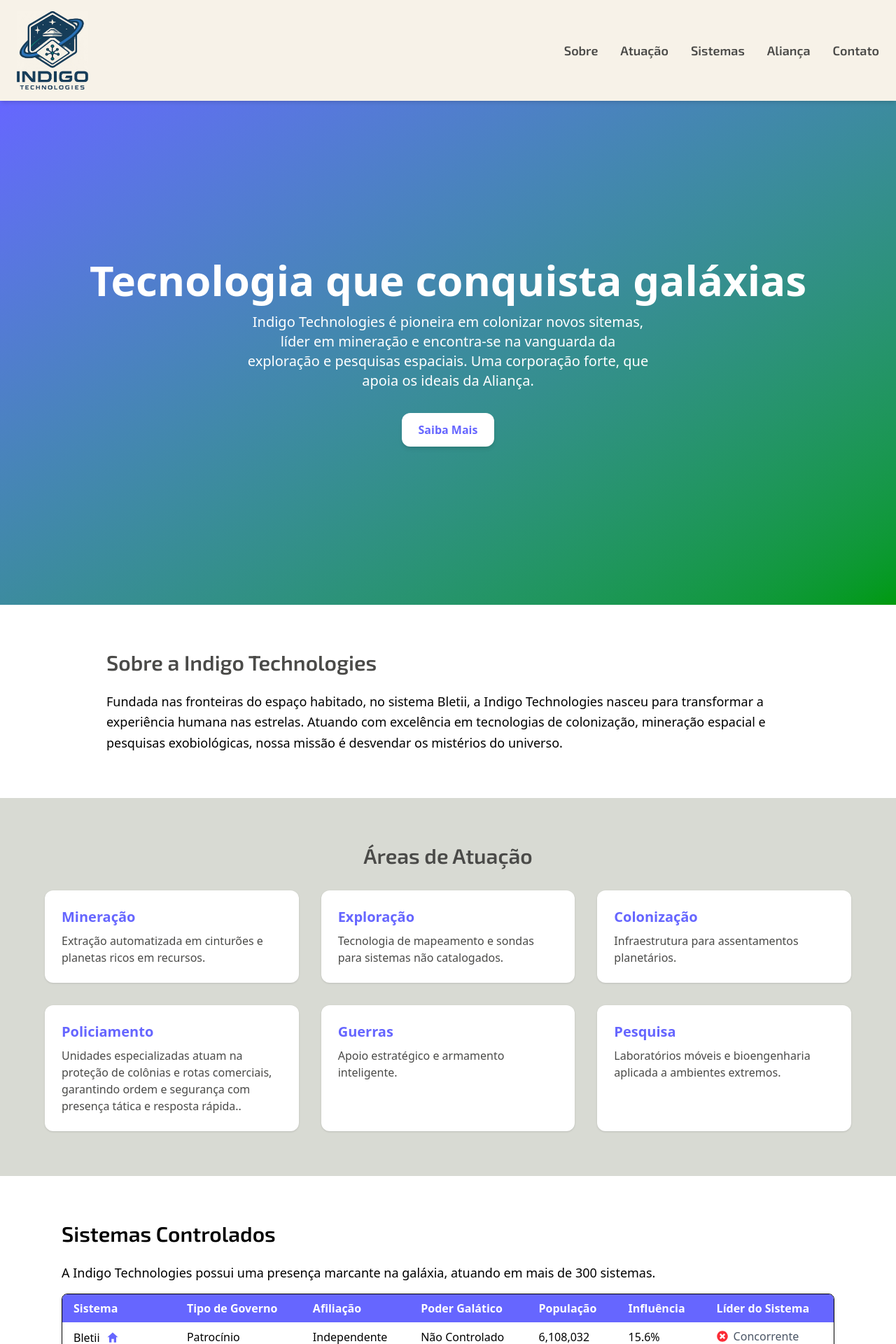
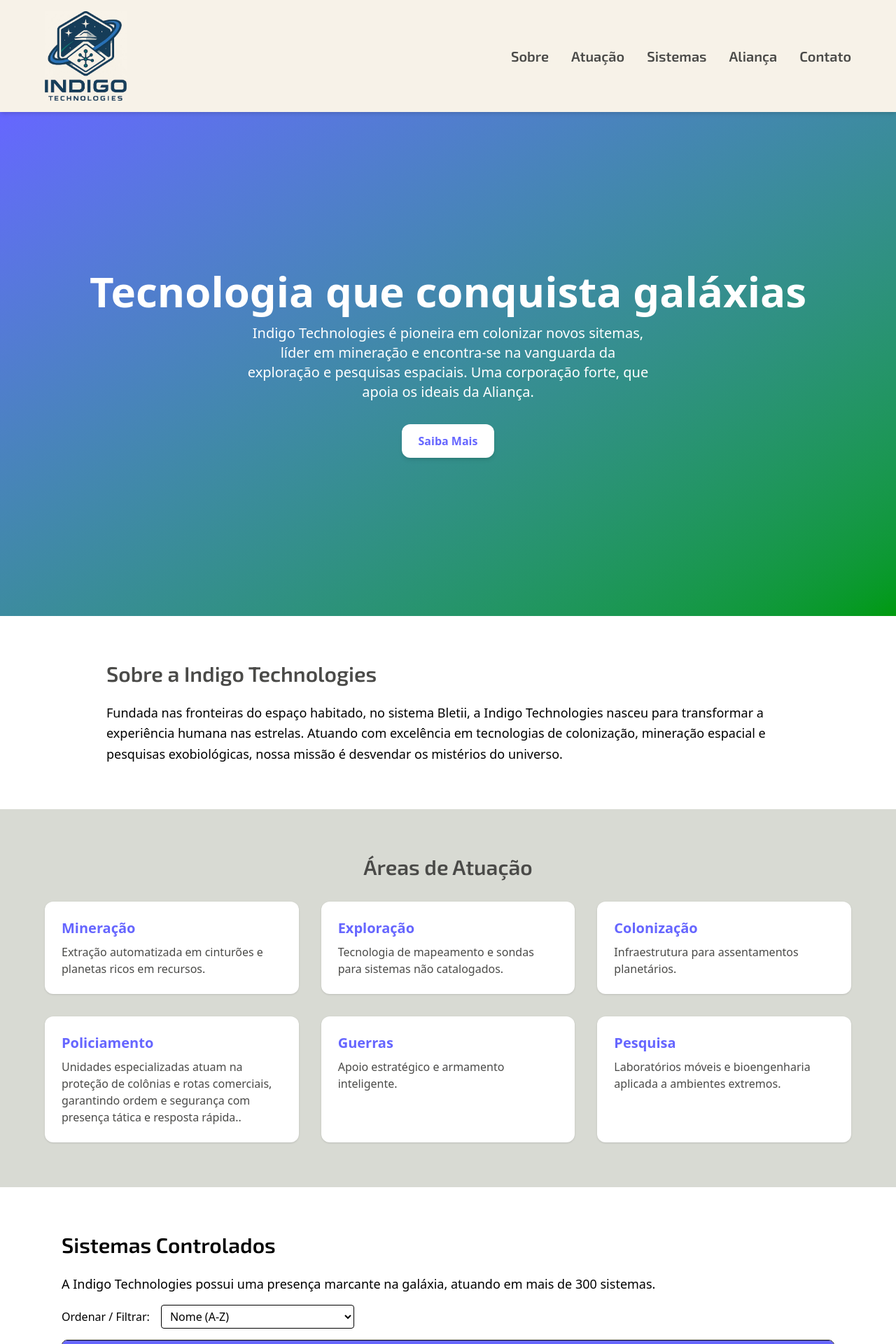
Before and after one commit to caiohrgm/indigo-website, a React (Vite) app in the folder project/: page / in a window 1280 px wide. Shown: the top 1920 px of the page at 70% size. Built offline with nearby package versions, Linux system fonts and the light colour scheme.

Commit message:
add filter to system table and colored by powerplay

```diff
--- a/project/src/components/NavBar.tsx
+++ b/project/src/components/NavBar.tsx
@@ -1,52 +1,3 @@
-// import { useState } from "react";
-// import { Menu, X } from "lucide-react";
-// import indigo_logo from "../assets/indigo_logo.png"
-
-// export function Navbar() {
-//   const [isOpen, setIsOpen] = useState(false);
-
-//   return (
-//     <nav className="bg-[#f7f2e8] shadow-md px-6 py-4 sticky top-0 z-50">
-//       <div className="flex justify-between items-center">
-//         {/* Substituindo texto pelo logo */}
-//         <img
-//           src={indigo_logo}
-//           alt="Logo Indigo Technologies"
-//           className="h-35 w-auto object-contain"
-//         />
-
-//         {/* Botão de menu hamburguer para mobile */}
-//         <button
-//           className="md:hidden text-indigo-blue cursor-pointer"
-//           onClick={() => setIsOpen(!isOpen)}
-//         >
-//           {isOpen ? <X size={28} /> : <Menu size={28} />}
-//         </button>
-
-//         {/* Menu normal (desktop) */}
-//         <ul className="hidden md:flex gap-6 text-sm font-medium text-[#4A4A48]">
-//           <li><a href="#about" className="hover:text-indigo-blue">Sobre</a></li>
-//           <li><a href="#domains" className="hover:text-indigo-blue">Atuação</a></li>
-//           <li><a href="#systems" className="hover:text-indigo-blue">Sistemas</a></li>
-//           <li><a href="#alliance" className="hover:text-indigo-blue">Aliança</a></li>
-//           <li><a href="#contact" className="hover:text-indigo-blue">Contato</a></li>
-//         </ul>
-//       </div>
-
-//       {/* Menu Mobile Dropdown */}
-//       {isOpen && (
-//         <ul className="flex flex-col gap-4 mt-4 text-sm font-medium text-[#4A4A48] md:hidden">
-//           <li><a href="#about" className="hover:text-indigo-blue">Sobre</a></li>
-//           <li><a href="#domains" className="hover:text-indigo-blue">Atuação</a></li>
-//           <li><a href="#systems" className="hover:text-indigo-blue">Sistemas</a></li>
-//           <li><a href="#alliance" className="hover:text-indigo-blue">Aliança</a></li>
-//           <li><a href="#contact" className="hover:text-indigo-blue">Contato</a></li>
-//         </ul>
-//       )}
-//     </nav>
-//   );
-// }
-
 import { useState } from "react";
 import { Menu, X } from "lucide-react";
 import indigo_logo from "../assets/indigo_logo.png";
@@ -56,12 +7,13 @@ export function Navbar() {
 
   return (
     <nav className="bg-[#f7f2e8] shadow-md px-6 py-4 sticky top-0 z-50">
-      <div className="flex justify-between items-center">
+      {/* Container centralizado */}
+      <div className="max-w-6xl mx-auto flex justify-between items-center">
         {/* Logo com altura controlada */}
         <img
           src={indigo_logo}
           alt="Logo Indigo Technologies"
-          className="h-20 md:h-28 w-auto object-contain"
+          className="h-22 md:h-32 w-auto object-contain"
         />
 
         {/* Botão menu mobile */}
@@ -72,24 +24,64 @@ export function Navbar() {
           {isOpen ? <X size={28} /> : <Menu size={28} />}
         </button>
 
-        {/* Menu desktop (ajuste de tamanho e alinhamento) */}
-        <ul className="hidden md:flex gap-8 md:text-base lg:text-lg font-medium text-[#4A4A48]">
-          <li><a href="#about" className="hover:text-indigo-blue font-exo-2 font-semibold">Sobre</a></li>
-          <li><a href="#domains" className="hover:text-indigo-blue font-exo-2 font-semibold">Atuação</a></li>
-          <li><a href="#systems" className="hover:text-indigo-blue font-exo-2 font-semibold">Sistemas</a></li>
-          <li><a href="#alliance" className="hover:text-indigo-blue font-exo-2 font-semibold">Aliança</a></li>
-          <li><a href="#contact" className="hover:text-indigo-blue font-exo-2 font-semibold">Contato</a></li>
+        {/* Menu desktop */}
+        <ul className="hidden md:flex gap-8 md:text-base lg:text-xl font-semibold text-[#4A4A48]">
+          <li>
+            <a href="#about" className="hover:text-indigo-blue font-exo-2 font-semibold">
+              Sobre
+            </a>
+          </li>
+          <li>
+            <a href="#domains" className="hover:text-indigo-blue font-exo-2 font-semibold">
+              Atuação
+            </a>
+          </li>
+          <li>
+            <a href="#systems" className="hover:text-indigo-blue font-exo-2 font-semibold">
+              Sistemas
+            </a>
+          </li>
+          <li>
+            <a href="#alliance" className="hover:text-indigo-blue font-exo-2 font-semibold">
+              Aliança
+            </a>
+          </li>
+          <li>
+            <a href="#contact" className="hover:text-indigo-blue font-exo-2 font-semibold">
+              Contato
+            </a>
+          </li>
         </ul>
       </div>
 
       {/* Menu Mobile Dropdown */}
       {isOpen && (
         <ul className="flex flex-col gap-4 mt-4 text-sm font-medium text-[#4A4A48] md:hidden">
-          <li><a href="#about" className="hover:text-indigo-blue font-exo-2 font-semibold">Sobre</a></li>
-          <li><a href="#domains" className="hover:text-indigo-blue font-exo-2 font-semibold">Atuação</a></li>
-          <li><a href="#systems" className="hover:text-indigo-blue font-exo-2 font-semibold">Sistemas</a></li>
-          <li><a href="#alliance" className="hover:text-indigo-blue font-exo-2 font-semibold">Aliança</a></li>
-          <li><a href="#contact" className="hover:text-indigo-blue font-exo-2 font-semibold">Contato</a></li>
+          <li>
+            <a href="#about" className="hover:text-indigo-blue font-exo-2 font-semibold">
+              Sobre
+            </a>
+          </li>
+          <li>
+            <a href="#domains" className="hover:text-indigo-blue font-exo-2 font-semibold">
+              Atuação
+            </a>
+          </li>
+          <li>
+            <a href="#systems" className="hover:text-indigo-blue font-exo-2 font-semibold">
+              Sistemas
+            </a>
+          </li>
+          <li>
+            <a href="#alliance" className="hover:text-indigo-blue font-exo-2 font-semibold">
+              Aliança
+            </a>
+          </li>
+          <li>
+            <a href="#contact" className="hover:text-indigo-blue font-exo-2 font-semibold">
+              Contato
+            </a>
+          </li>
         </ul>
       )}
     </nav>
--- a/project/src/components/Systems.tsx
+++ b/project/src/components/Systems.tsx
@@ -1,148 +1,10 @@
-// import { useState } from "react";
-// import systems from "../data/systems.json";
-
-// export function Systems() {
-//   const [page, setPage] = useState(0);
-//   const pageSize = 10;
-
-//   const governmentTranslations: Record<string, string> = {
-//     Anarchy: "Anarquia",
-//     Communist: "Comunista",
-//     Confederacy: "Confederação",
-//     Cooperative: "Cooperativa",
-//     Corporate: "Corporativo",
-//     Democracy: "Democracia",
-//     Dictatorship: "Ditadura",
-//     Feudal: "Feudal",
-//     Patronage: "Patrocínio",
-//     "Prison Colony": "Colônia Penal",
-//     Theocracy: "Teocracia",
-//   };
-
-//   const allegianceTranslations: Record<string, string> = {
-//     Empire: "Império",
-//     Federation: "Federação",
-//     Independent: "Independente",
-//   };
-
-//   const sortedSystems = [...systems].sort((a, b) => {
-//     if (a.name === "Bletii") return -1;
-//     if (b.name === "Bletii") return 1;
-//     return a.name.localeCompare(b.name);
-//   });
-
-//   const totalPages = Math.ceil(sortedSystems.length / pageSize);
-//   const paginatedSystems = sortedSystems.slice(
-//     page * pageSize,
-//     (page + 1) * pageSize
-//   );
-
-//   return (
-//     <section id="systems" className="py-16 px-6 max-w-6xl mx-auto">
-//       <h3 className="text-3xl font-semibold mb-6 font-exo-2">Sistemas Controlados</h3>
-//       <p className="mb-4 text-lg">
-//         A Indigo Technologies possui uma presença marcante na galáxia, atuando em mais de 300 sistemas.
-//       </p>
-
-//       <div className="overflow-x-auto border rounded-lg">
-//         <table className="min-w-full border-collapse">
-//           <thead className="bg-[#6666FF] text-white">
-//             <tr>
-//               <th className="px-4 py-2 text-left">Sistema</th>
-//               <th className="px-4 py-2 text-left">Tipo de Governo</th>
-//               <th className="px-4 py-2 text-left">Afiliação</th>
-//               <th className="px-4 py-2 text-left">Poder Galático</th>
-//               <th className="px-4 py-2 text-left">População</th>
-//               <th className="px-4 py-2 text-left">Influência</th>
-//               <th className="px-4 py-2 text-left">Controlado</th>
-//             </tr>
-//           </thead>
-//           <tbody>
-//             {paginatedSystems.map((system, index) => {
-//               const influence =
-//                 typeof system.influence === "string"
-//                   ? parseFloat(system.influence.replace("%", ""))
-//                   : system.influence;
-
-//               const powerDisplay =
-//                 system.power?.toLowerCase() === "unoccupied"
-//                   ? "Não Controlado"
-//                   : system.power;
-
-//               return (
-//                 <tr key={index} className="border-b hover:bg-gray-50">
-//                   <td className="px-4 py-2 flex items-center gap-2">
-//                     {system.name}
-//                     {system.name === "Bletii" && (
-//                       <div className="relative group">
-//                         <svg
-//                           xmlns="http://www.w3.org/2000/svg"
-//                           viewBox="0 0 24 24"
-//                           fill="currentColor"
-//                           className="w-5 h-5 text-[#6666FF] cursor-pointer"
-//                         >
-//                           <path d="M12 3l9 8h-3v9h-4v-6h-4v6H6v-9H3l9-8z" />
-//                         </svg>
-//                         <div className="absolute left-full top-1/2 transform -translate-y-1/2 ml-2 w-45 p-2 text-sm text-white bg-dark-grey text-center rounded shadow opacity-0 group-hover:opacity-100 transition-opacity z-10">
-//                           Sistema natal da Indigo
-//                         </div>
-//                       </div>
-//                     )}
-//                   </td>
-//                   <td className="px-4 py-2">
-//                     {governmentTranslations[system.government] ??
-//                       system.government}
-//                   </td>
-//                   <td className="px-4 py-2">
-//                     {allegianceTranslations[system.allegiance] ??
-//                       system.allegiance}
-//                   </td>
-//                   <td className="px-4 py-2">{powerDisplay}</td>
-//                   <td className="px-4 py-2">
-//                     {system.population.toLocaleString()}
-//                   </td>
-//                   <td className="px-4 py-2">{influence}%</td>
-//                   <td className="px-4 py-2">
-//                     {system.is_leader === "yes" ? "Sim" : "Não"}
-//                   </td>
-//                 </tr>
-//               );
-//             })}
-//           </tbody>
-//         </table>
-//       </div>
-
-//       <div className="flex items-center justify-end gap-4 mt-4">
-//         <span className="text-gray-600">
-//           Página {page + 1} / {totalPages}
-//         </span>
-//         <button
-//           disabled={page === 0}
-//           onClick={() => setPage((p) => Math.max(p - 1, 0))}
-//           className="px-4 py-2 bg-gray-200 rounded disabled:opacity-50"
-//         >
-//           Anterior
-//         </button>
-//         <button
-//           disabled={(page + 1) * pageSize >= sortedSystems.length}
-//           onClick={() => setPage((p) => p + 1)}
-//           className="px-4 py-2 bg-gray-200 rounded disabled:opacity-50"
-//         >
-//           Próximo
-//         </button>
-//       </div>
-//     </section>
-//   );
-// }
-
-
 import { useState } from "react";
 import systems from "../data/systems.json";
 import { FaCrown, FaTimesCircle } from "react-icons/fa";
 
-
 export function Systems() {
   const [page, setPage] = useState(0);
+  const [sortOption, setSortOption] = useState("nome");
   const pageSize = 10;
 
   const governmentTranslations: Record<string, string> = {
@@ -165,10 +27,50 @@ export function Systems() {
     Independent: "Independente",
   };
 
-  const sortedSystems = [...systems].sort((a, b) => {
+  const powerColors: Record<string, string> = {
+  // Aliança
+  "Edmund Mahon": "text-alliance-green font-semibold",
+  "Nakato Kaine": "text-[#9cff00] font-semibold",
+
+  // Federação
+  "Felicia Winters": "text-[#f69113] font-semibold",
+  "Jerome Archer": "text-[#db3239] font-semibold",
+
+  // Império
+  "Arissa Lavigny-Duval": "text-[#780cdf] font-semibold",
+  "Aisling Duval": "text-[#08a2f6] font-semibold",
+  "Denton Patreus": "text-[#09d2d5] font-semibold",
+  "Zemina Torval": "text-[#0253ac] font-semibold",
+
+  // Independentes
+  "Li Yong-Rui": "text-[#c7fd25] font-semibold",
+  "Pranav Antal": "text-[#e3f747] font-semibold",
+  "Archon Delaine": "text-[#92ff04] font-semibold",
+  "Yuri Grom": "text-[#f94d03] font-semibold"
+};
+
+  // --- FILTRO ---
+  let filteredSystems = [...systems];
+  if (sortOption === "lider-yes") {
+    filteredSystems = systems.filter((s) => s.is_leader === "yes");
+  }
+  if (sortOption === "lider-no") {
+    filteredSystems = systems.filter((s) => s.is_leader !== "yes");
+  }
+
+  // --- ORDENANDO ---
+  const sortedSystems = filteredSystems.sort((a, b) => {
     if (a.name === "Bletii") return -1;
     if (b.name === "Bletii") return 1;
-    return a.name.localeCompare(b.name);
+
+    switch (sortOption) {
+      case "pop-desc":
+        return b.population - a.population;
+      case "pop-asc":
+        return a.population - b.population;
+      default: // nome
+        return a.name.localeCompare(b.name);
+    }
   });
 
   const totalPages = Math.ceil(sortedSystems.length / pageSize);
@@ -179,13 +81,38 @@ export function Systems() {
 
   return (
     <section id="systems" className="py-16 px-6 max-w-6xl mx-auto">
-      <h3 className="text-3xl font-semibold mb-6 font-exo-2">Sistemas Controlados</h3>
+      <h3 className="text-3xl font-semibold mb-6 font-exo-2">
+        Sistemas Controlados
+      </h3>
       <p className="mb-4 text-lg">
-        A Indigo Technologies possui uma presença marcante na galáxia, atuando em mais de 300 sistemas.
+        A Indigo Technologies possui uma presença marcante na galáxia, atuando
+        em mais de 300 sistemas.
       </p>
 
+      {/* SELECT PARA FILTRAR/ORDENAR */}
+      <div className="mb-4 flex gap-4 items-center">
+        <label htmlFor="sort" className="font-medium">
+          Ordenar / Filtrar:
+        </label>
+        <select
+          id="sort"
+          value={sortOption}
+          onChange={(e) => {
+            setSortOption(e.target.value);
+            setPage(0); // volta para primeira página ao mudar
+          }}
+          className="border px-2 py-1 rounded"
+        >
+          <option value="nome">Nome (A-Z)</option>
+          <option value="pop-desc">População (ordem decrescente)</option>
+          <option value="pop-asc">População (ordem crescente)</option>
+          <option value="lider-yes">Somente líder Indigo</option>
+          <option value="lider-no">Somente concorrentes</option>
+        </select>
+      </div>
+
       <div className="overflow-x-auto border rounded-lg">
-        <table className="min-w-full border-collapse">
+        <table className="min-w-full border-collapse" style={{ backgroundColor: "#D8DAD3" }}>
           <thead className="bg-[#6666FF] text-white">
             <tr>
               <th className="px-4 py-2 text-left">Sistema</th>
@@ -209,6 +136,8 @@ export function Systems() {
                   ? "Não Controlado"
                   : system.power;
 
+              const powerClass = powerColors[powerDisplay] ?? "text-gray-700 font-medium";
+
               return (
                 <tr key={index} className="border-b hover:bg-gray-50">
                   <td className="px-4 py-2 flex items-center gap-2">
@@ -223,7 +152,7 @@ export function Systems() {
                     {allegianceTranslations[system.allegiance] ??
                       system.allegiance}
                   </td>
-                  <td className="px-4 py-2">{powerDisplay}</td>
+                  <td className={`px-4 py-2 ${powerClass}`}>{powerDisplay}</td>
                   <td className="px-4 py-2">
                     {system.population.toLocaleString()}
                   </td>
@@ -231,17 +160,24 @@ export function Systems() {
                   <td className="px-4 py-2 flex items-center gap-2">
                     {system.is_leader === "yes" ? (
                       <>
-                        <FaCrown className="text-yellow-500" title="Controlado pela Indigo" />
-                        <span className="text-indigo-600 font-semibold">Indigo</span>
+                        <FaCrown
+                          className="text-yellow-500"
+                          title="Controlado pela Indigo"
+                        />
+                        <span className="text-indigo-600 font-semibold">
+                          Indigo
+                        </span>
                       </>
                     ) : (
                       <>
-                        <FaTimesCircle className="text-red-500" title="Sistema concorrente" />
+                        <FaTimesCircle
+                          className="text-red-500"
+                          title="Sistema concorrente"
+                        />
                         <span className="text-gray-600">Concorrente</span>
                       </>
                     )}
                   </td>
-
                 </tr>
               );
             })}
```
Also changed, not shown: 1 other file (tests, documents, lock files or other folders).
